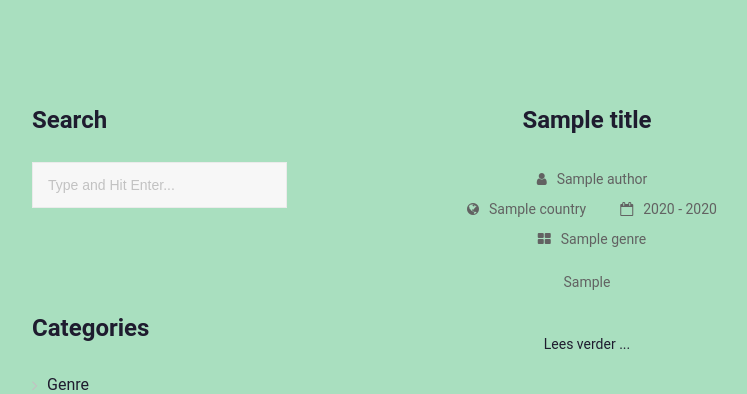
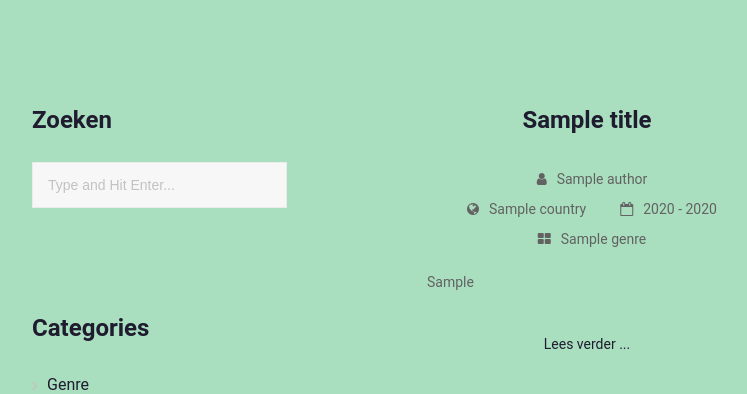
Before and after one commit to Lemoenskil/poetische-metode-internationale-taal, a Django app: page /poems/ in a window 1280 px wide. Shown: the part 145-539 px from the top of the page, without its empty margins (53-800 px from the left). Run offline with Django 3.2, Linux system fonts and the light colour scheme; tables that the repository leaves empty hold one stand-in row (values such as "Sample post"); parts of the project's set-up code (start-up, migrations or seed data) failed here and were passed over; some libraries are stand-ins or nearby versions.

Commit message:
poems.html aligned tex and translatedt

```diff
--- a/poems/templates/poems.html
+++ b/poems/templates/poems.html
@@ -31,7 +31,7 @@
 										</ul>
 
 										<div class="overflow-hidden">
-											<p class="text" data-zanim-xs="{&quot;delay&quot;:0.2}" style="opacity: 1; transform: matrix(1, 0, 0, 1, 0, 0);">
+											<p class="text text-left" data-zanim-xs="{&quot;delay&quot;:0.2}" style="opacity: 1; transform: matrix(1, 0, 0, 1, 0, 0);">
 												{% with poem.stanzas|flatten_stanzas|slice:":5" as lines %}
 													{% for line in lines %}
 														{{line}}<br>
@@ -65,7 +65,7 @@
 
 										<!-- widget-text__widget -->
 										<section class="widget-text__widget widget-text__style-02 widget">
-											<h3 class="widget-title">Search</h3>
+											<h3 class="widget-title">Zoeken</h3>
 											<div class="widget-text__content">
 
 												<!-- form-search -->
```
